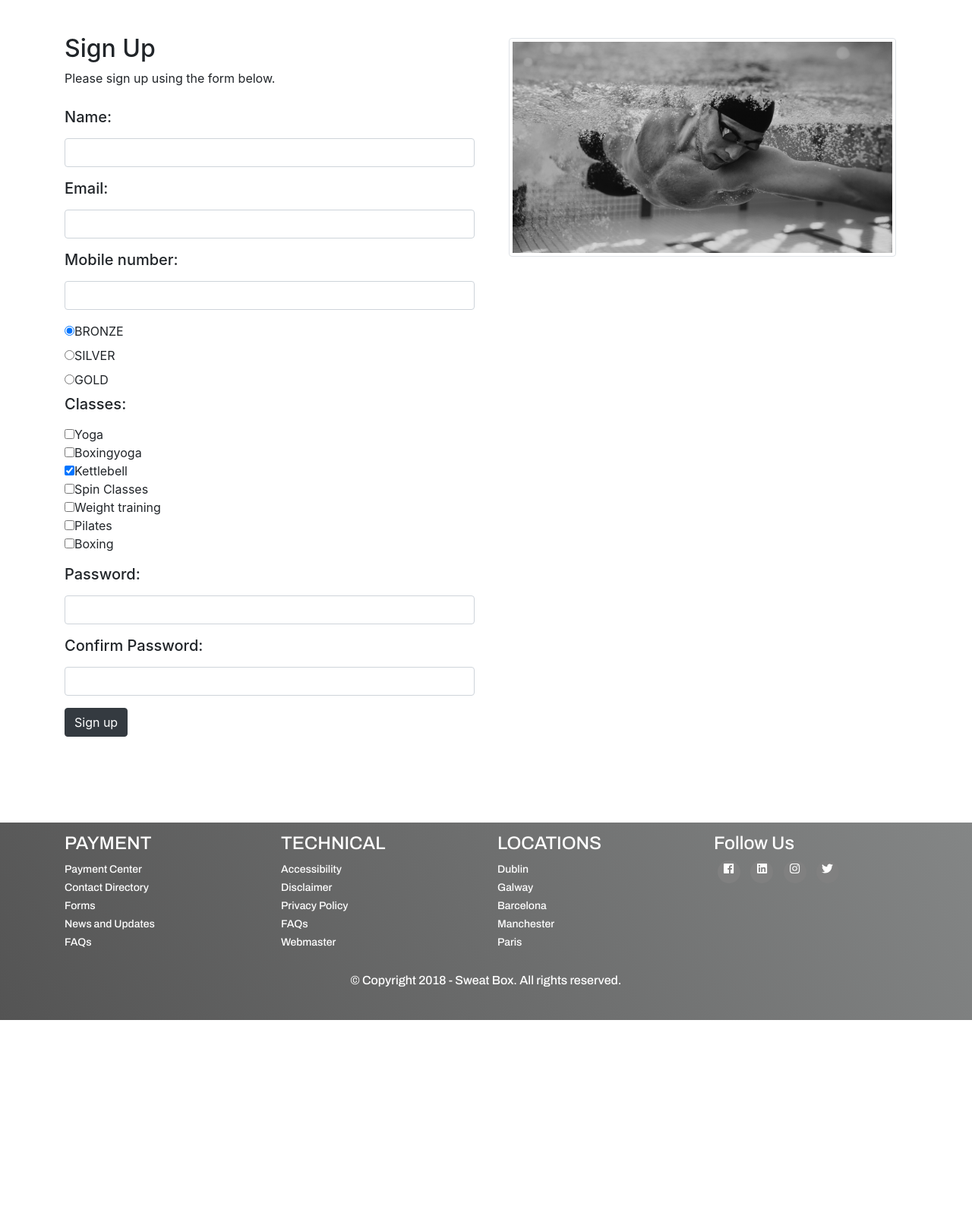
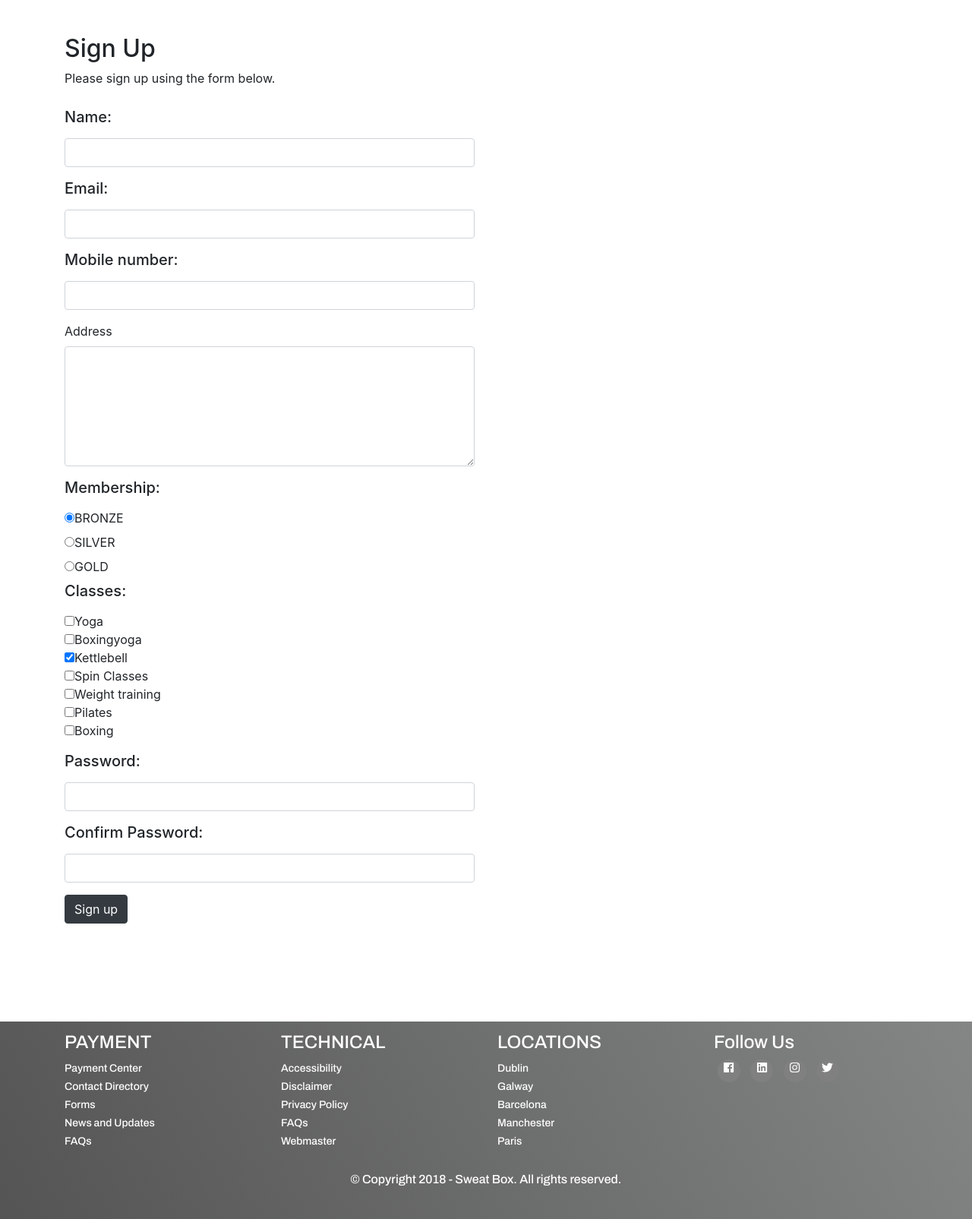
Before and after one commit to roniqroniq/gym_sweatbox, a PHP site: page /signup.php in a window 1280 px wide. Shown: the part 200-1805 px from the top of the page at 76% size. Before the commit the page ends 1543 px from the top, so only its background shows below. Run offline with PHP 8.4, Linux system fonts and the light colour scheme; some libraries are stand-ins or nearby versions.

Commit message:
Update signup.php

```diff
--- a/signup.php
+++ b/signup.php
@@ -1,8 +1,11 @@
 <?php
   include('connect.php') ;
   require "header.php";
+
  ?>
-<body >
+
+
+<body>
   <main>
     <div class="jumbotron jumbotron-fluid" style="background-image: url(img/gym-banner.jpg); background-size: cover; color: white;">
     <div class="container">
@@ -19,6 +22,7 @@
         <div class="form-group">
           <label for="name"><h5>Name:</h5></label>
             <input type="text" class="form-control" id="name" name="name"  required maxlength="50">
+
           </div>
           <div class="form-group">
             <label for="email"><h5>Email:</h5></label>
@@ -28,7 +32,16 @@
           <label for="mobile"><h5>Mobile number:</h5></label>
             <input type="text" class="form-control" id="mobile" name="mobile" required maxlength="50">
         </div>
-        <div class="radio">
+
+
+<div class="form-group">
+                    <label for="address">Address</label>
+                    <textarea name="address" class="form-control" cols="30" rows="6"></textarea>
+                </div>
+                <div class="form-group">
+                       <label for="membership"><h5>Membership:</h5></label>
+                       <br>
+        <div class="radio" style="padding 100px;">
           <label><input type="radio" name="membership"value ="bronze" checked>BRONZE</label>
 </div>
 <div class="radio">
@@ -38,27 +51,23 @@
   <label><input type="radio" name="membership" value ="gold" >GOLD</label>
 </div>
 
-                   <!-- <div class="form-group">
-                       <label for="membership"><h5>Membership:</h5></label>
+
+
+                   <div class="form-group">
+                       <label for="membership"style="padding 100px;"><h5>Classes:</h5></label>
                        <br>
-                       <form id="myForm" action="signup.php" method="POST" >
-                         <input type="checkbox" name="membership" value="gold">Gold<br>
-                         <input type="checkbox" name="membership" value="silver">Silver<br>
-                         <input type="checkbox" name="membership" value="bronze" checked>Bronze<br><br>
-                      </form>
-                   </div>  -->
-                   <div class="form-group">
-                       <label for="membership"><h5>Classes:</h5></label>
-                       <br>
-                       <form action="">
-                         <input type="checkbox" name="Yoga" value="yoga">Yoga<br>
-                         <input type="checkbox" name="Boxingyoga" value="boxingyoga">Boxingyoga<br>
-                         <input type="checkbox" name="Kettlebell" value="kettlebell" checked>Kettlebell<br>
-                         <input type="checkbox" name="Spin" value="spin">Spin Classes<br>
-                         <input type="checkbox" name="Weight" value="weight">Weight training<br>
-                         <input type="checkbox" name="Pilates" value="pilates">Pilates<br>
-                         <input type="checkbox" name="Boxing" value="boxing">Boxing<br>
-                    </form>
+
+                         <input type="checkbox" name="class[]" value="yoga">Yoga<br>
+                         <input type="checkbox" name="class[]" value="boxingyoga">Boxingyoga<br>
+                         <input type="checkbox" name="class[]" value="kettlebell" checked>Kettlebell<br>
+                         <input type="checkbox" name="class[]" value="spin">Spin Classes<br>
+                         <input type="checkbox" name="class[]" value="weight">Weight training<br>
+                         <input type="checkbox" name="class[]" value="pilates">Pilates<br>
+                         <input type="checkbox" name="class[]" value="boxing">Boxing<br>
+
+
+
+
                   </div>
                    <div class="form-group">
                        <label for="password"><h5>Password:</h5></label>
@@ -70,17 +79,43 @@
                    </div>
                    <button type="submit" name = "submit" class="btn btn-dark">Sign up</button>
                </form>
-               <!-- <div id="success_message" style="width:100%; height:100%; display:none; "> <h3>Signed up successfully!</h3> </div>
-               <div id="error_message" style="width:100%; height:100%; display:none; "> <h3>Error</h3> Try again!</div> -->
+
            </div>
-           <div class="col-md-6 col-md-offset-3">
+           <!-- <div class="col-md-6 col-md-offset-3">
              <div class="container">
                <img class="img-fluid img-thumbnail" src="img/gallery_4.jpg">
              </div>
-       </div>
+       </div> -->
    </div>
    </div>
-   <?php
+  </div>
+  </div>
+<!-- <script>
+function myFunction() {
+  document.getElementById("myForm").submit();
+}
+</script> -->
+   <script>
+  $( window ).on( "load", function() {
+      mainNav();
+      $(window).scroll(function() {
+         mainNav();
+      });
+      function mainNav() {
+          var top = (document.documentElement && document.documentElement.scrollTop) || document.body.scrollTop;
+         if (top >1) $('.navy').stop().animate({
+            "opacity": '0',
+              "top": '0'
+           });
+         else $('.navy').stop().animate({
+              "top": '1',
+             "opacity": '1'
+         });
+
+       }
+       });
+  </script>
+  <?php
 
 
 function test_input($data) {
@@ -91,7 +126,7 @@ function test_input($data) {
 
 }
 if ($_SERVER['REQUEST_METHOD']=="POST"){
-    $errors = array();
+$errors = array();
 
 
 
@@ -99,7 +134,7 @@ if(empty($_POST['name'])){
     $errors[]= 'Name is required.';
     }
     else {
-    $name =trim($_POST['name']);
+    $name =test_input($_POST['name']);
     if (!preg_match("/^[a-zA-Z ]*$/",$name)){
         $errors[] = "invalid name !";
     }
@@ -107,7 +142,7 @@ if(empty($_POST['name'])){
         $errors[]='Email is required.';
         }
         else {
-        $email = trim($_POST['email']);
+        $email = test_input($_POST['email']);
         if (!filter_var($email,FILTER_VALIDATE_EMAIL)){
         $errors[] = "invalid email address.";
         }
@@ -117,21 +152,41 @@ if(empty($_POST['name'])){
         $errors[]= 'Mobile  is required.';
         }
         else {
-        $mobile =trim($_POST['mobile']);
+        $mobile =test_input($_POST['mobile']);
         if (!preg_match("/^[0-9]*$/",$mobile)){
             $errors[] = "invalid Mobile number !";
         }
      }
+
+
+  if(empty($_POST["address"])) {
+    $errors[] = 'Address is required.';
+    }else {
+      $address = trim($_POST["address"]);
+        if(!preg_match("/\d+ [0-9a-zA-Z ]+/", $address)){
+        $errors[] = "Invalid Address!";
+      }
+    }
      if(empty($_POST['membership'])){
       $errors[]= 'Membership  is required.';
       }
       else {
-      $membership =trim($_POST['membership']);
+      $membership =test_input($_POST['membership']);
+
       }
 
      if(!empty($_POST["password"]) && ($_POST["password"] == $_POST["cpassword"])) {
       $password = test_input($_POST["password"]);
       $cpassword = test_input($_POST["cpassword"]);
+
+      $passHash="$2y$10$";
+      $salt="iusesomecrazystrings22";
+      $hash_and_salt = $passHash.$salt;
+
+      $password =crypt($password,$hash_and_salt);
+
+
+
       if (strlen($_POST["password"]) <= '8') {
         $errors[] = "Your Password Must Contain At Least 8 Characters!";
       }
@@ -150,7 +205,6 @@ if(empty($_POST['name'])){
   } else {
     $errors[] = "Please enter password   ";
   }
-
 
 
 
@@ -179,7 +233,7 @@ if(empty($_POST['name'])){
         foreach ($errors as $msg) {
            echo "$msg <br/>";
            }
-       }
+      }
 
 
 
@@ -191,31 +245,6 @@ if(empty($_POST['name'])){
 
     }
 ?>
-<script>
-function myFunction() {
-  document.getElementById("myForm").submit();
-}
-</script>
-   <script>
-  $( window ).on( "load", function() {
-      mainNav();
-      $(window).scroll(function() {
-         mainNav();
-      });
-      function mainNav() {
-          var top = (document.documentElement && document.documentElement.scrollTop) || document.body.scrollTop;
-         if (top >1) $('.navy').stop().animate({
-            "opacity": '0',
-              "top": '0'
-           });
-         else $('.navy').stop().animate({
-              "top": '1',
-             "opacity": '1'
-         });
-
-       }
-       });
-  </script>
 
 </body>
 <?php
```
